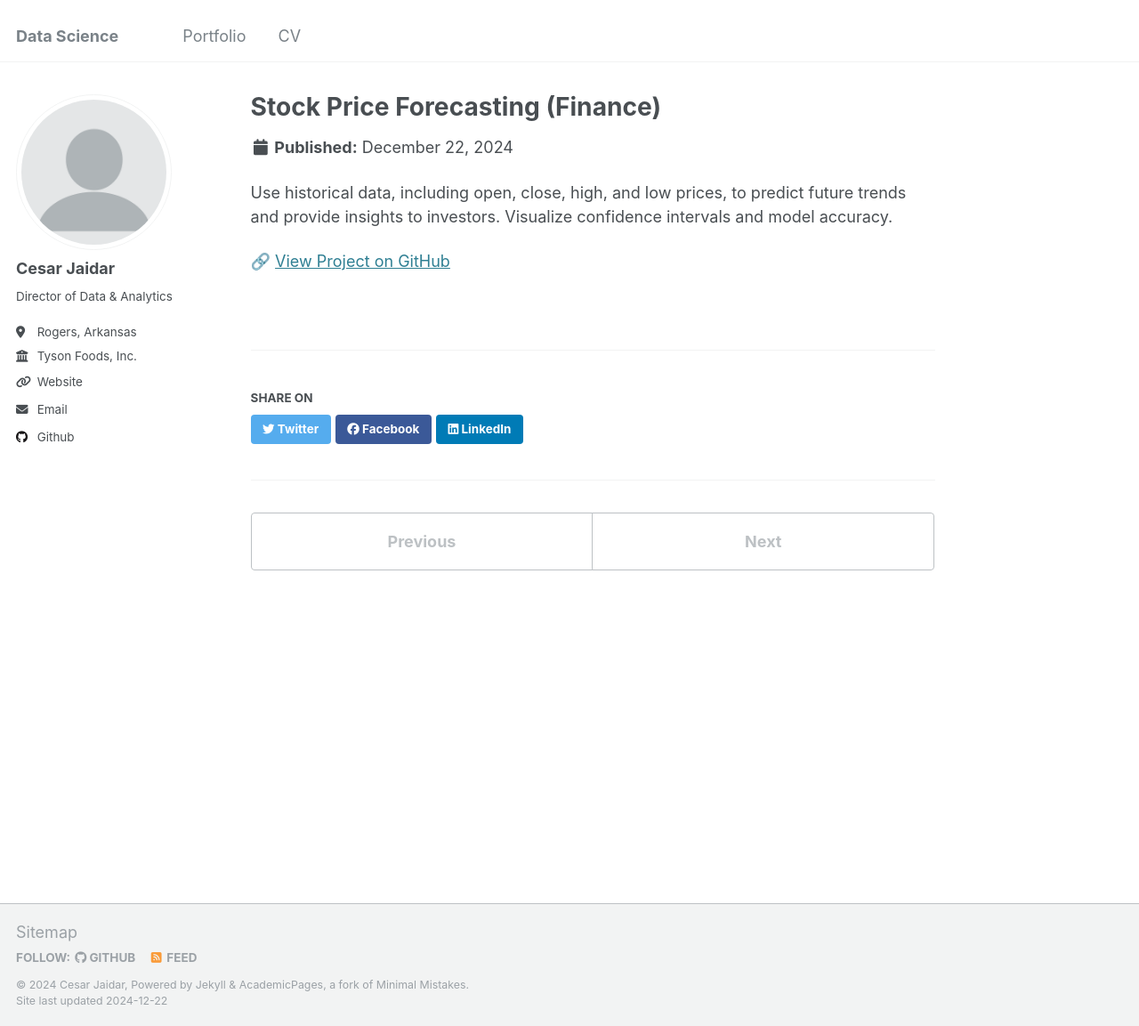
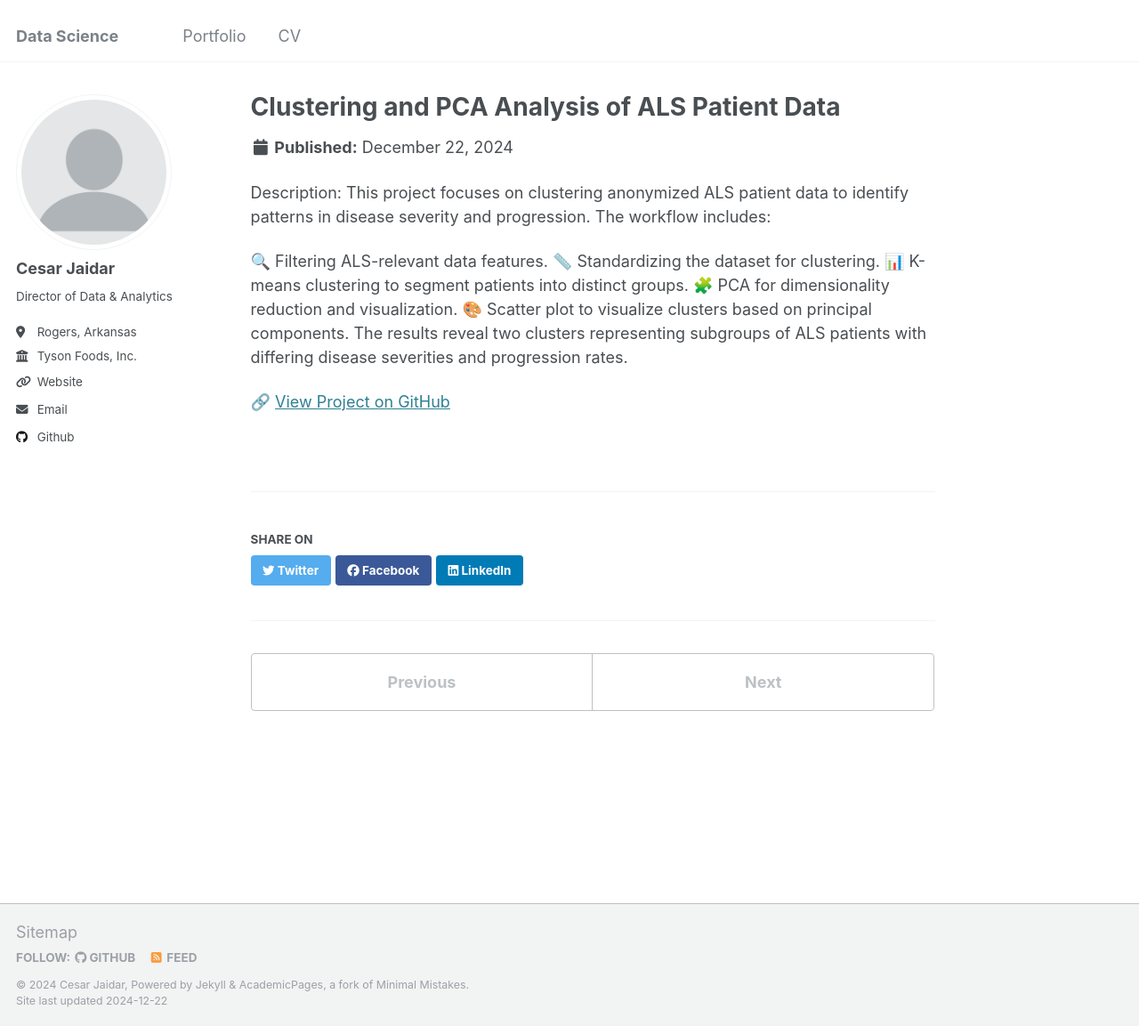
Before and after one commit to cesarjaidar/portfolio, a Jekyll site: the page built from _portfolio/Project 5.md, in a window 1280 px wide and 1153 px high. Shown: the whole window at 89% size. Built offline with Jekyll 4.4.1, drawn with Linux system fonts in a browser that asks for light colours.

Commit message:
Update Project 5.md

```diff
--- a/_portfolio/Project 5.md
+++ b/_portfolio/Project 5.md
@@ -1,11 +1,17 @@
 ---
-title: "Stock Price Forecasting (Finance)"
-excerpt: "Build time-series models (ARIMA, LSTM) to forecast the stock prices of selected companies."
+title: "Clustering and PCA Analysis of ALS Patient Data"
+excerpt: "K-means clustering and PCA are applied to ALS patient data to uncover subgroups based on functional assessments and disease progression."
 collection: portfolio
 ---
 
-Use historical data, including open, close, high, and low prices, to predict future trends and provide insights to investors. Visualize confidence intervals and model accuracy.
+Description:
+This project focuses on clustering anonymized ALS patient data to identify patterns in disease severity and progression. The workflow includes:
 
+🔍 Filtering ALS-relevant data features.
+📏 Standardizing the dataset for clustering.
+📊 K-means clustering to segment patients into distinct groups.
+🧩 PCA for dimensionality reduction and visualization.
+🎨 Scatter plot to visualize clusters based on principal components.
+The results reveal two clusters representing subgroups of ALS patients with differing disease severities and progression rates.
 
-
-🔗 [View Project on GitHub](https://github.com/cesarjaidar/portfolio/blob/master/files/Generating%20Images%20with%20Stability%20AI.py)
+🔗 [View Project on GitHub](https://github.com/cesarjaidar/portfolio/blob/master/files/Descriptive%20Modeling.py)
```
